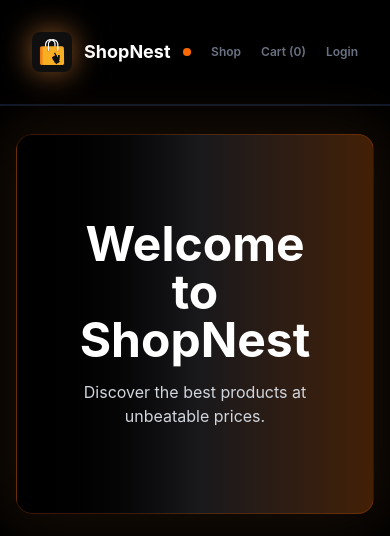
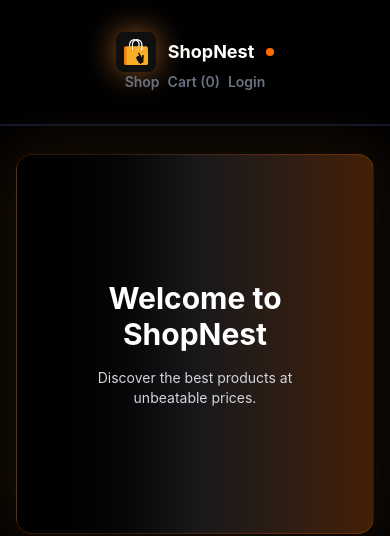
Before and after one commit to ASHIFx/E-Commerce-Web-Mern, a React (Vite) app in the folder FRONTED/: page / in a window 390 px wide. Shown: the top 536 px of the page. Built offline with nearby package versions, Linux system fonts and the light colour scheme; no server answers.

Commit message:
add start script for render deploy

```diff
--- a/FRONTED/src/components/CartItem.jsx
+++ b/FRONTED/src/components/CartItem.jsx
@@ -15,7 +15,7 @@ const CartItem = ({ item }) => {
     };
 
     return (
-        <div className='flex min-w-190 bg-zinc-900 border-zinc-700 border rounded-xl px-10 py-7 hover:border-orange-500 hover:translate-x-1 duration-300 transition-all'>
+        <div className='flex max-w-190 bg-zinc-900 border-zinc-700 border rounded-xl px-10 py-7 hover:border-orange-500 hover:translate-x-1 duration-300 transition-all'>
             <img
                 src={item.imageUrl}
                 alt={item.name}
--- a/FRONTED/src/components/Navbar.jsx
+++ b/FRONTED/src/components/Navbar.jsx
@@ -24,7 +24,7 @@ const Navbar = () => {
 
   return (
     <div className='border-b-2 border-gray-900'>
-      <nav className='flex justify-between items-center m-8'>
+      <nav className='flex justify-between items-center m-8 lg:flex-row flex-col'>
         <div>
           <Link to="/" className='flex gap-3 items-center'>
             <img
@@ -36,7 +36,7 @@ const Navbar = () => {
             <span className="w-2 h-2 bg-orange-500 rounded-full inline-block"></span>
           </Link>
         </div>
-        <ul className='flex items-center text-xs text-gray-500 font-semibold lg:gap-10 gap-5  lg:text-lg'>
+        <ul className='flex items-center text-sm text-gray-500 font-semibold lg:gap-10 gap-2  lg:text-lg'>
           <li>
             <Link className='group relative hover:text-white hover:scale-105 transition-transform inline-block'
             to='/shop'
--- a/FRONTED/src/pages/Cart.jsx
+++ b/FRONTED/src/pages/Cart.jsx
@@ -23,7 +23,7 @@ const Cart = () => {
           </button>
         </div>
       ) : (
-        <div className='flex flex-col lg:flex-row gap-5 my-10 '>
+        <div className='flex flex-col lg:flex-row gap-5 lg:my-10 my-2 '>
           <div className='flex flex-col gap-4 max-w-175 w-full'>
             {cartItems.map((item) => <CartItem key={item.productId} item={item} />)}
           </div>
--- a/FRONTED/src/pages/HomePage.jsx
+++ b/FRONTED/src/pages/HomePage.jsx
@@ -25,8 +25,8 @@ const HomePage = () => {
   return (
     <div className='px-4 py-7'>
       <div className='w-full h-[45vh] bg-linear-to-r from-black via-zinc-900 to-yellow-950 rounded-2xl p-12 text-center border border-orange-500/20 shadow-[0_0_60px_10px_rgba(251,146,60,0.1)] flex flex-col justify-center'>
-        <h1 className='text-white text-5xl font-bold'>Welcome to ShopNest</h1>
-        <p className='text-gray-300 mt-4'>Discover the best products at unbeatable prices.</p>
+        <h1 className='text-white text-3xl lg:text-5xl font-bold'>Welcome to ShopNest</h1>
+        <p className='text-gray-300 mt-4 lg:text-md text-sm'>Discover the best products at unbeatable prices.</p>
       </div>
 
       <div className='mt-10 flex flex-col gap-4 sm:flex-row sm:items-center sm:justify-between'>
--- a/FRONTED/src/pages/Login.jsx
+++ b/FRONTED/src/pages/Login.jsx
@@ -43,7 +43,7 @@ const Login = () => {
   };
 
   return (
-    <div className='h-[75vh] flex justify-center items-center'>
+    <div className='h-[75vh] flex justify-center items-center lg:my-0 my-3'>
       <div className='bg-zinc-900 rounded-2xl p-10 w-full max-w-md border border-white/5 shadow-2xl'>
         <form onSubmit={handleSubmit} className='flex flex-col gap-4'>
           <h2 className='text-white text-2xl font-bold text-center mb-4'>Welcome Back!</h2>
--- a/FRONTED/src/pages/Register.jsx
+++ b/FRONTED/src/pages/Register.jsx
@@ -54,7 +54,7 @@ const Register = () => {
   };
 
   return (
-    <div className='h-[95vh] flex justify-center items-center'>
+    <div className='h-[95vh] flex justify-center items-center lg:my-0 my-3'>
       <div className='bg-zinc-900 rounded-2xl p-10 w-full max-w-md border border-white/5 shadow-2xl'>
         <form onSubmit={handleSubmit} className='flex flex-col gap-4'>
           <h2 className='text-white text-2xl font-bold text-center mb-4'>Create Account</h2>
```
